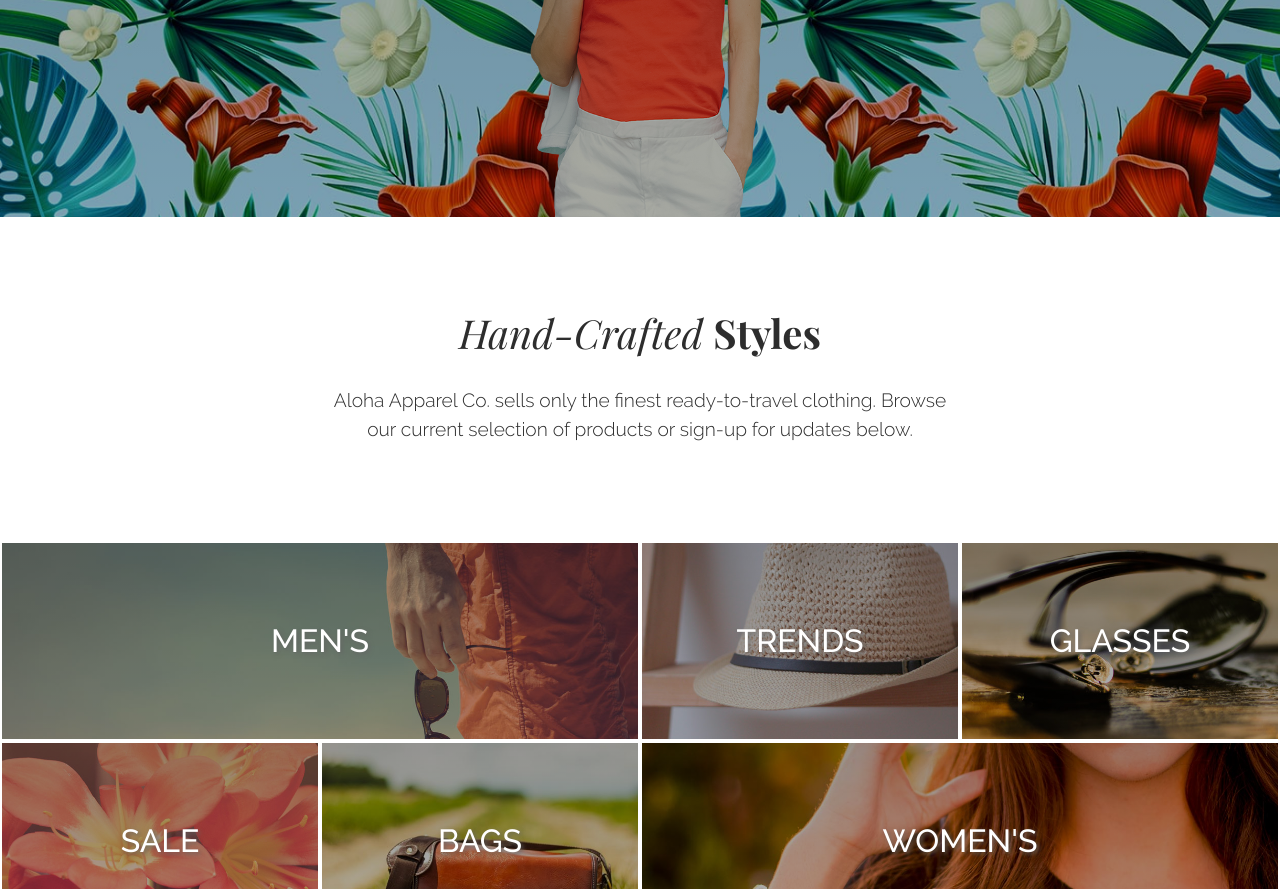
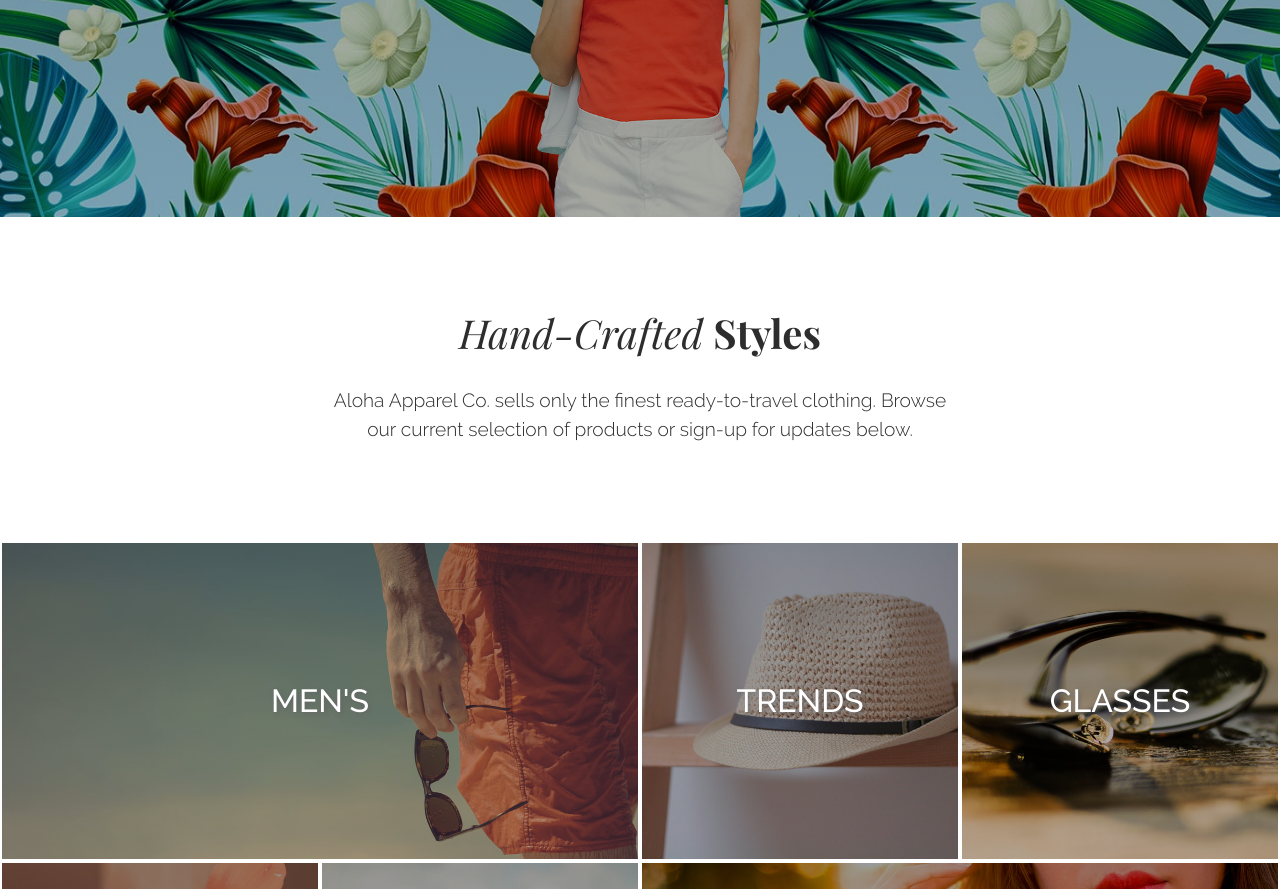
Before and after one commit to teeppope/Aloha-Apparel-v2, a plain HTML site: page index.html in a window 1280 px wide. Shown: the part 411-1300 px from the top of the page. Drawn offline with nearby package versions, Linux system fonts and the light colour scheme.

Commit message:
fix proportional image scaling

```diff
--- a/style.css
+++ b/style.css
@@ -284,17 +284,16 @@
     border: 2px solid white;
  }
  .ctgry-big{
+    height: 50vw;
+    width: 100%;
     flex: 2 0 100%;
  }
  .ctgry-small{
+    height: 50vw;
+    width: 45%;
     flex: 1 0 50%;
  }
- .ctgry-small:nth-child(odd){
 
- }
- .ctgry-small:nth-child(even){
-
- }
  .ctgry-name{
     font-size: 200%;
     font-weight: bold;
@@ -309,6 +308,7 @@
         linear-gradient(0deg, rgba(0,0,0,.3), rgba(0,0,0,.4)),
         url(assets/images/mens-category.jpg) center center no-repeat;
     background-size:cover, cover;
+
  }
 
 .trends{
@@ -316,6 +316,7 @@
         linear-gradient(0deg, rgba(0,0,0,.3), rgba(0,0,0,.4)),
         url(assets/images/trends-category.jpg) center center no-repeat;
     background-size:cover, cover;
+
  }
 .glasses{
     background:
@@ -538,9 +539,13 @@
 /* Shop stylings */
  .ctgry-big{
     flex: 2 0 50%;
+    width: 50vw;
+    height: 25vw;
  }
  .ctgry-small{
     flex: 1 0 25%;
+    width: 25vw;
+    height: 25vw;
  }
 
 /* Products */
```
